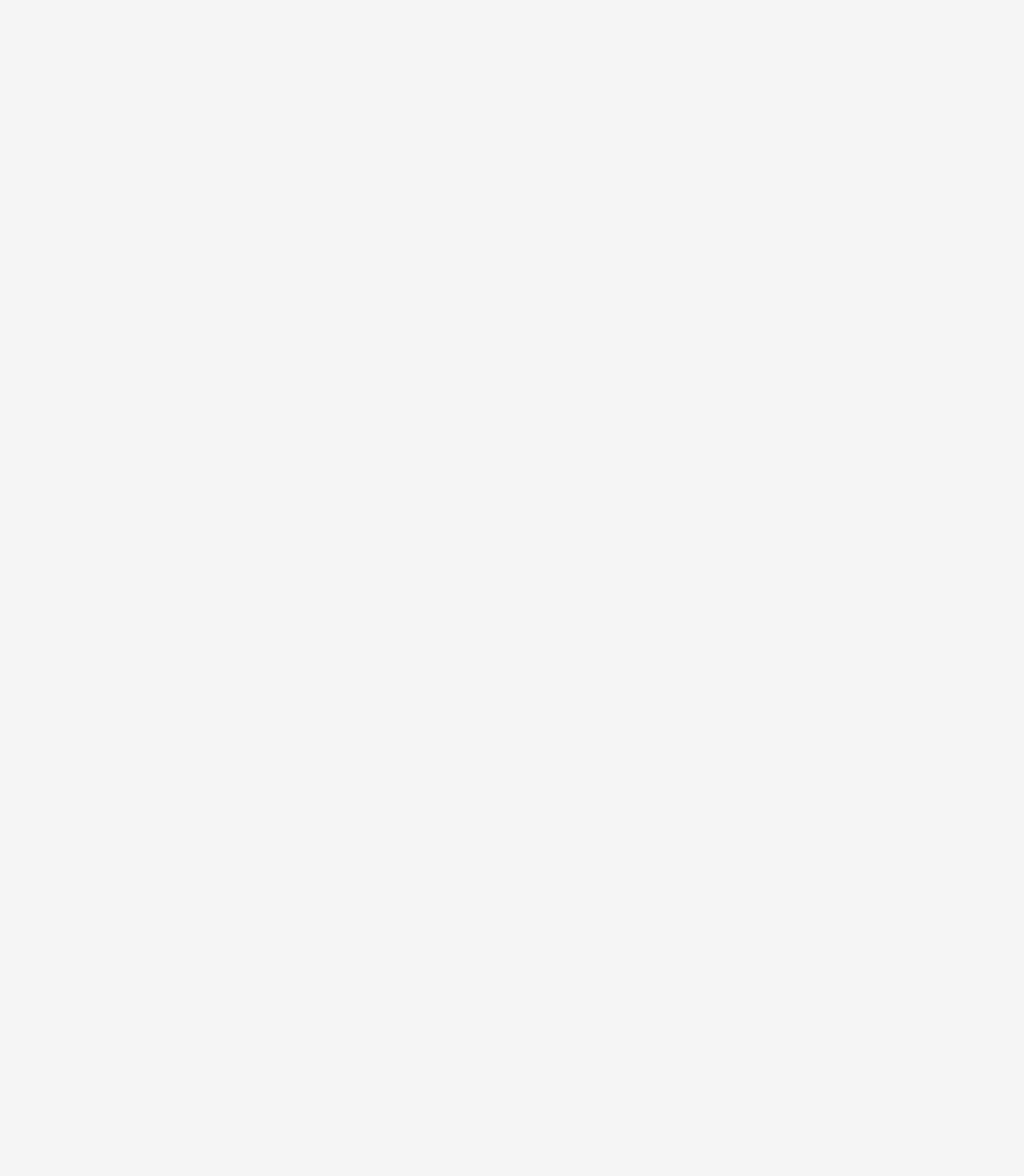
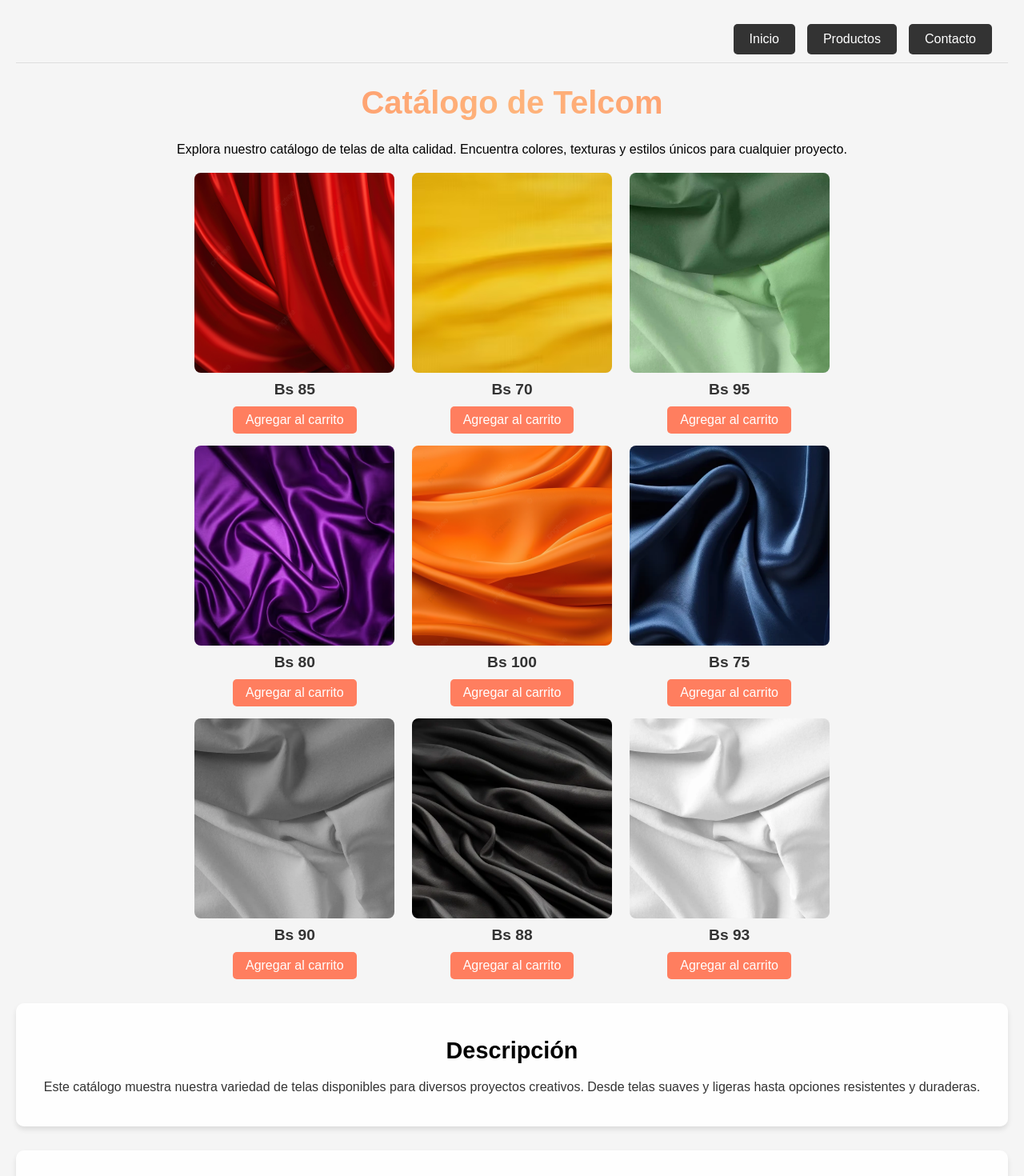
Before and after one commit to EsauuR/proyecto-telas, a Vue app: page /catalogo in a window 1280 px wide. Before the commit this address had no page. Shown: the top 1470 px of the page at 80% size. Before the commit the page ends 800 px from the top, so only its background shows below. Built offline with nearby package versions, Linux system fonts and the light colour scheme.

Commit message:
Log in 1 fase
...

```diff
--- /dev/null
+++ b/src/components/CatalogoPage.vue
@@ -0,0 +1,213 @@
+<template>
+    <div class="catalogo-container">
+      <!-- Barra de navegación con botones animados -->
+      <div class="nav-bar">
+        <button @click="goToHome" class="nav-button animated-button">Inicio</button>
+        <button @click="goToProductos" class="nav-button animated-button">Productos</button>
+        <button @click="goToContacto" class="nav-button animated-button">Contacto</button>
+      </div>
+
+      <!-- Título principal con efecto de gradiente -->
+      <h1 class="main-title gradient-shift">Catálogo de Telcom</h1>
+      <p class="intro-text centered-text">
+        Explora nuestro catálogo de telas de alta calidad. Encuentra colores, texturas y estilos únicos para cualquier proyecto.
+      </p>
+
+      <!-- Galería de productos en cuadrícula de 3 columnas con imágenes de tamaño uniforme -->
+      <div class="product-gallery">
+        <div class="product-item" v-for="(product, index) in products" :key="index">
+          <img :src="require(`@/assets/${product.image}`)" :alt="`Producto ${index + 1}`" />
+          <p class="product-price">Bs {{ product.price }}</p>
+          <button class="add-to-cart-button">Agregar al carrito</button>
+        </div>
+      </div>
+
+      <!-- Sección de Descripción -->
+      <section class="section-container">
+        <h2 class="section-title">Descripción</h2>
+        <p class="section-text">
+          Este catálogo muestra nuestra variedad de telas disponibles para diversos proyectos creativos. Desde telas suaves y ligeras hasta opciones resistentes y duraderas.
+        </p>
+      </section>
+
+      <!-- Sección de Ventajas Competitivas -->
+      <section class="section-container">
+        <h2 class="section-title">Ventajas Competitivas</h2>
+        <ul class="advantages-list">
+          <li>Calidad superior en todos nuestros productos</li>
+          <li>Amplia variedad de estilos y texturas</li>
+          <li>Disponibilidad de telas exclusivas y únicas</li>
+          <li>Atención personalizada y asesoría en selección de telas</li>
+        </ul>
+      </section>
+    </div>
+  </template>
+
+  <script>
+  export default {
+    name: "CatalogoPage",
+    data() {
+      return {
+        products: [
+          { image: "producto1.png", price: 85 },
+          { image: "producto2.avif", price: 70 },
+          { image: "producto3.webp", price: 95 },
+          { image: "producto4.avif", price: 80 },
+          { image: "producto5.png", price: 100 },
+          { image: "producto6.jpg", price: 75 },
+          { image: "producto7.webp", price: 90 },
+          { image: "producto8.jpg", price: 88 },
+          { image: "producto9.webp", price: 93 },
+        ],
+      };
+    },
+    methods: {
+      goToHome() {
+        this.$router.push("/");
+      },
+      goToProductos() {
+        this.$router.push("/productos");
+      },
+      goToContacto() {
+        window.open("https://wa.me/59160371640", "_blank");
+      },
+    },
+  };
+  </script>
+
+  <style scoped>
+  .catalogo-container {
+    text-align: center;
+    padding: 20px;
+  }
+
+  /* Estilo y animación para la barra de navegación */
+  .nav-bar {
+    display: flex;
+    justify-content: flex-end;
+    gap: 15px;
+    padding: 10px 20px;
+    background-color: #f5f5f5;
+    border-bottom: 1px solid #ddd;
+    margin-bottom: 20px;
+  }
+
+  .nav-button {
+    background-color: #333;
+    color: #fff;
+    border: none;
+    padding: 10px 20px;
+    font-size: 1rem;
+    cursor: pointer;
+    border-radius: 5px;
+    transition: transform 0.3s ease, background-color 0.3s ease;
+  }
+
+  .nav-button:hover {
+    background-color: #555;
+    transform: scale(1.05);
+  }
+
+  /* Efecto de gradiente para el título principal */
+  .main-title {
+    font-size: 2.5rem;
+    font-weight: bold;
+    background: linear-gradient(90deg, #ff7e5f, #feb47b, #ff7e5f);
+    -webkit-background-clip: text;
+    -webkit-text-fill-color: transparent;
+    animation: gradientShift 3s infinite;
+  }
+
+  @keyframes gradientShift {
+    0% { background-position: 0% 50%; }
+    50% { background-position: 100% 50%; }
+    100% { background-position: 0% 50%; }
+  }
+
+  /* Galería de productos en cuadrícula de 3 columnas */
+  .product-gallery {
+    display: grid;
+    grid-template-columns: repeat(3, 1fr);
+    gap: 15px;
+    margin: 20px auto;
+    max-width: 800px;
+  }
+
+  .product-item {
+    display: flex;
+    flex-direction: column;
+    align-items: center;
+  }
+
+  .product-gallery img {
+    width: 250px;
+    height: 250px;
+    object-fit: cover;
+    border-radius: 8px;
+    transition: transform 0.3s ease;
+  }
+
+  .product-gallery img:hover {
+    transform: scale(1.1);
+  }
+
+  /* Precio del producto */
+  .product-price {
+    font-size: 1.2rem;
+    color: #333;
+    margin: 10px 0;
+    font-weight: bold;
+  }
+
+  /* Botón de agregar al carrito */
+  .add-to-cart-button {
+    background-color: #ff7e5f;
+    color: #fff;
+    border: none;
+    padding: 8px 16px;
+    font-size: 1rem;
+    cursor: pointer;
+    border-radius: 5px;
+    transition: transform 0.3s ease, background-color 0.3s ease;
+  }
+
+  .add-to-cart-button:hover {
+    background-color: #feb47b;
+    transform: scale(1.05);
+  }
+
+  /* Sección de Descripción y Ventajas Competitivas */
+  .section-container {
+    margin-top: 30px;
+    padding: 20px;
+    background-color: rgba(255, 255, 255, 0.9);
+    border-radius: 10px;
+    box-shadow: 0px 4px 6px rgba(0, 0, 0, 0.1);
+  }
+
+  .section-title {
+    font-size: 1.8rem;
+    font-weight: bold;
+    margin-bottom: 10px;
+  }
+
+  .section-text {
+    font-size: 1rem;
+    color: #333;
+    line-height: 1.6;
+  }
+
+  .advantages-list {
+    text-align: left;
+    list-style-type: disc;
+    margin: 0;
+    padding: 0;
+    padding-left: 20px;
+    font-size: 1rem;
+    color: #333;
+  }
+
+  .advantages-list li {
+    margin-bottom: 8px;
+  }
+  </style>
--- /dev/null
+++ b/src/components/LogPage.vue
@@ -0,0 +1,101 @@
+<template>
+    <div class="login-container">
+      <h1 class="login-title">Iniciar Sesión</h1>
+      <form @submit.prevent="login">
+        <div class="input-group">
+          <label for="email">Correo Electrónico</label>
+          <input type="email" id="email" v-model="email" placeholder="Ingresa tu correo electrónico" required />
+        </div>
+        <div class="input-group">
+          <label for="password">Contraseña</label>
+          <input type="password" id="password" v-model="password" placeholder="Ingresa tu contraseña" required />
+        </div>
+        <button type="submit" class="login-button">Ingresar</button>
+      </form>
+      <p v-if="loginError" class="error-message">Correo o contraseña incorrectos</p>
+    </div>
+  </template>
+
+  <script>
+  export default {
+    name: "LogPage",
+    data() {
+      return {
+        email: "",
+        password: "",
+        loginError: false,
+      };
+    },
+    methods: {
+      login() {
+        // Lógica de autenticación
+        if (this.email === "admin@example.com" && this.password === "password") {
+          alert("Inicio de sesión exitoso");
+          this.$router.push("/"); // Redirigir a la página principal después de iniciar sesión
+        } else {
+          this.loginError = true;
+        }
+      },
+    },
+  };
+  </script>
+
+  <style scoped>
+  .login-container {
+    max-width: 400px;
+    margin: 50px auto;
+    padding: 20px;
+    background-color: #ffffff;
+    border-radius: 10px;
+    box-shadow: 0px 4px 8px rgba(0, 0, 0, 0.2);
+    text-align: center;
+  }
+
+  .login-title {
+    font-size: 2rem;
+    font-weight: bold;
+    margin-bottom: 20px;
+    color: #333;
+  }
+
+  .input-group {
+    margin-bottom: 15px;
+    text-align: left;
+  }
+
+  .input-group label {
+    font-weight: bold;
+    color: #333;
+  }
+
+  .input-group input {
+    width: 100%;
+    padding: 10px;
+    border: 1px solid #ddd;
+    border-radius: 5px;
+    margin-top: 5px;
+  }
+
+  .login-button {
+    width: 100%;
+    padding: 12px;
+    background-color: #333;
+    color: #fff;
+    font-size: 1rem;
+    font-weight: bold;
+    border: none;
+    border-radius: 5px;
+    cursor: pointer;
+    transition: background-color 0.3s ease;
+  }
+
+  .login-button:hover {
+    background-color: #555;
+  }
+
+  .error-message {
+    color: red;
+    font-size: 0.9rem;
+    margin-top: 10px;
+  }
+  </style>
--- a/src/components/ProductosPage.vue
+++ b/src/components/ProductosPage.vue
@@ -23,7 +23,6 @@
       <img :src="require('@/assets/producto6.jpg')" alt="Producto 6" />
       <img :src="require('@/assets/producto7.webp')" alt="Producto 7" />
       <img :src="require('@/assets/producto8.jpg')" alt="Producto 8" />
-      <img :src="require('@/assets/producto9.webp')" alt="Producto 9" />
     </div>
 
     <!-- Sección de Descripción -->
@@ -55,10 +54,10 @@ export default {
       this.$router.push("/");
     },
     goToCatalog() {
-      // Lógica para ir a una sección específica de catálogo
+      this.$router.push("/catalogo");
     },
     goToContacto() {
-      // Lógica para ir a la página de contacto
+      window.open("https://wa.me/59160371640", "_blank");
     },
   },
 };
@@ -113,19 +112,20 @@ export default {
   100% { background-position: 0% 50%; }
 }
 
-/* Galería de productos */
+/* Galería de productos con imágenes de mayor tamaño */
 .product-gallery {
   display: flex;
   flex-wrap: wrap;
   justify-content: center;
-  gap: 10px;
+  gap: 20px;
   margin: 20px auto;
 }
 
 .product-gallery img {
-  width: 200px;
-  height: auto;
-  border-radius: 8px;
+  width: 300px;
+  height: 300px;
+  object-fit: cover;
+  border-radius: 10px;
   transition: transform 0.3s ease;
 }
 
--- a/src/router/index.js
+++ b/src/router/index.js
@@ -1,7 +1,8 @@
 import { createRouter, createWebHistory } from 'vue-router';
 import WelcomePage from '@/components/WelcomePage.vue';
-import VistaTelas from '@/components/VistaTelas.vue';
-import ProductosPage from '@/components/ProductosPage.vue'; // Importa el componente de ProductosPage
+import ProductosPage from '@/components/ProductosPage.vue';
+import CatalogoPage from '@/components/CatalogoPage.vue';
+import LogPage from '@/components/LogPage.vue'; // Asegúrate de que esta línea esté presente
 
 const routes = [
   {
@@ -10,14 +11,19 @@ const routes = [
     component: WelcomePage,
   },
   {
-    path: '/telas',
-    name: 'VistaTelas',
-    component: VistaTelas,
+    path: '/productos',
+    name: 'ProductosPage',
+    component: ProductosPage,
   },
   {
-    path: '/productos',
-    name: 'ProductosPage',
-    component: ProductosPage, // Configura la ruta para el componente ProductosPage
+    path: '/catalogo',
+    name: 'CatalogoPage',
+    component: CatalogoPage,
+  },
+  {
+    path: '/login',
+    name: 'LogPage',
+    component: LogPage,
   },
 ];
 
```
